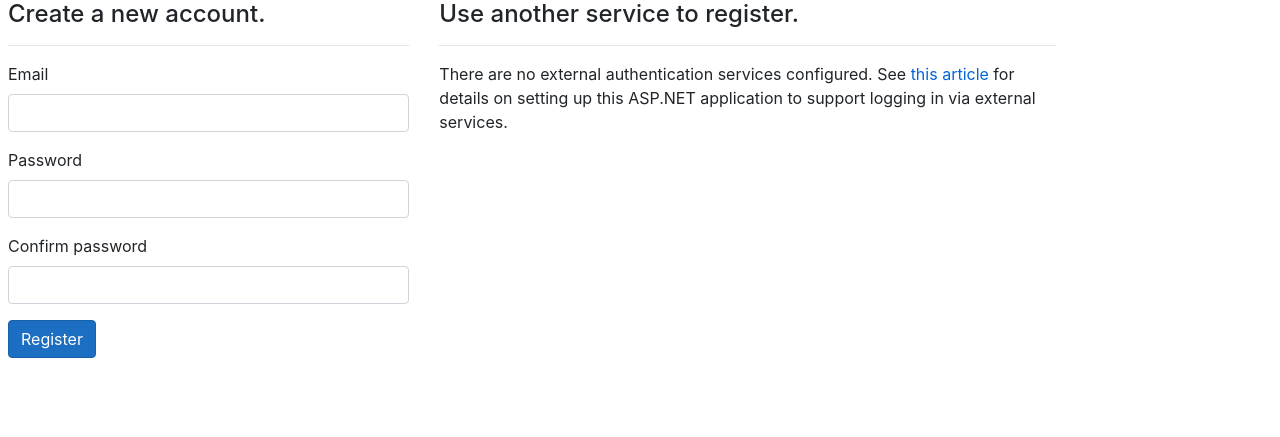
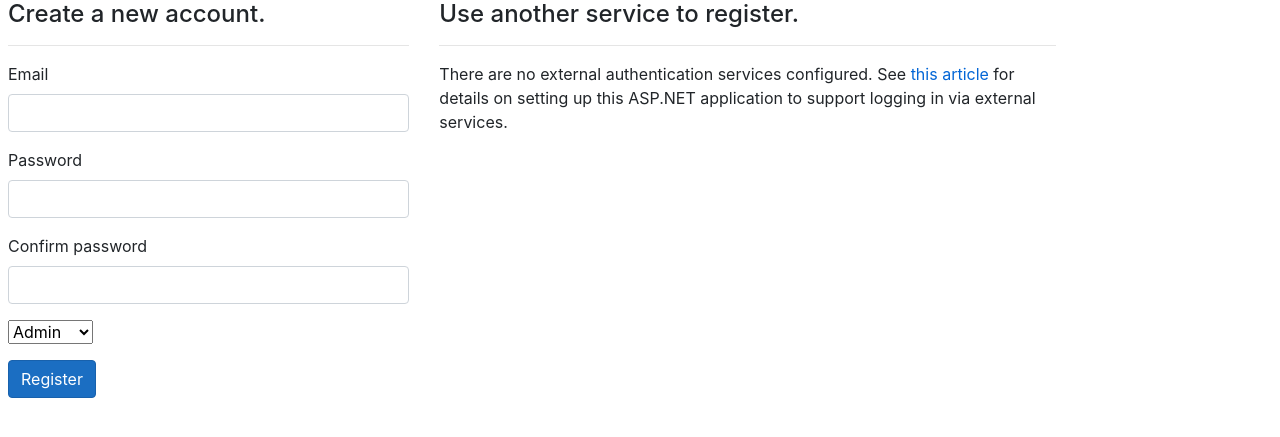
Before and after one commit to Cascadia-Connections/orca-stars, an ASP.NET Core app: page /Identity/Account/Register in a window 1280 px wide. Shown: the part 120-557 px from the top of the page. Run offline with ASP.NET Core 8, Linux system fonts and the light colour scheme; some libraries are stand-ins or nearby versions.

Commit message:
Added Roles to Register and removed Register from Login View

```diff
--- a/OrcaStarsWebApplication/Areas/Identity/Pages/Account/Login.cshtml
+++ b/OrcaStarsWebApplication/Areas/Identity/Pages/Account/Login.cshtml
@@ -39,7 +39,7 @@
                         <a id="forgot-password" asp-page="./ForgotPassword">Forgot your password?</a>
                     </p>
                     <p>
-                        <a asp-page="./Register" asp-route-returnUrl="@Model.ReturnUrl">Register as a new user</a>
+
                     </p>
                 </div>
             </form>
--- a/OrcaStarsWebApplication/Areas/Identity/Pages/Account/Register.cshtml
+++ b/OrcaStarsWebApplication/Areas/Identity/Pages/Account/Register.cshtml
@@ -26,6 +26,12 @@
                 <label asp-for="Input.ConfirmPassword"></label>
                 <input asp-for="Input.ConfirmPassword" class="form-control" />
                 <span asp-validation-for="Input.ConfirmPassword" class="text-danger"></span>
+            </div>
+            <div class="form-group">
+                <select asp-for="Input.Role">
+                    <option>Admin</option>
+                    <option>Member</option>
+                </select>
             </div>
             <button type="submit" class="btn btn-primary">Register</button>
         </form>
--- a/OrcaStarsWebApplication/Areas/Identity/Pages/Account/Register.cshtml.cs
+++ b/OrcaStarsWebApplication/Areas/Identity/Pages/Account/Register.cshtml.cs
@@ -52,6 +52,10 @@ namespace OrcaStarsWebApplication.Areas.Identity.Pages.Account
             public string Email { get; set; }
 
             [Required]
+            [Display(Name = "Role")]
+            public string Role { get; set; }
+
+            [Required]
             [StringLength(100, ErrorMessage = "The {0} must be at least {2} and at max {1} characters long.", MinimumLength = 6)]
             [DataType(DataType.Password)]
             [Display(Name = "Password")]
@@ -77,6 +81,14 @@ namespace OrcaStarsWebApplication.Areas.Identity.Pages.Account
             {
                 var user = new OrcaStarsWebApplicationUser { UserName = Input.Email, Email = Input.Email };
                 var result = await _userManager.CreateAsync(user, Input.Password);
+                if (Input.Role == "Member")
+                {
+                    await _userManager.AddToRoleAsync(user, "Member");
+                }
+                else if (Input.Role == "Admin")
+                {
+                    await _userManager.AddToRoleAsync(user, "Admin");
+                }
                 if (result.Succeeded)
                 {
                     _logger.LogInformation("User created a new account with password.");
```
